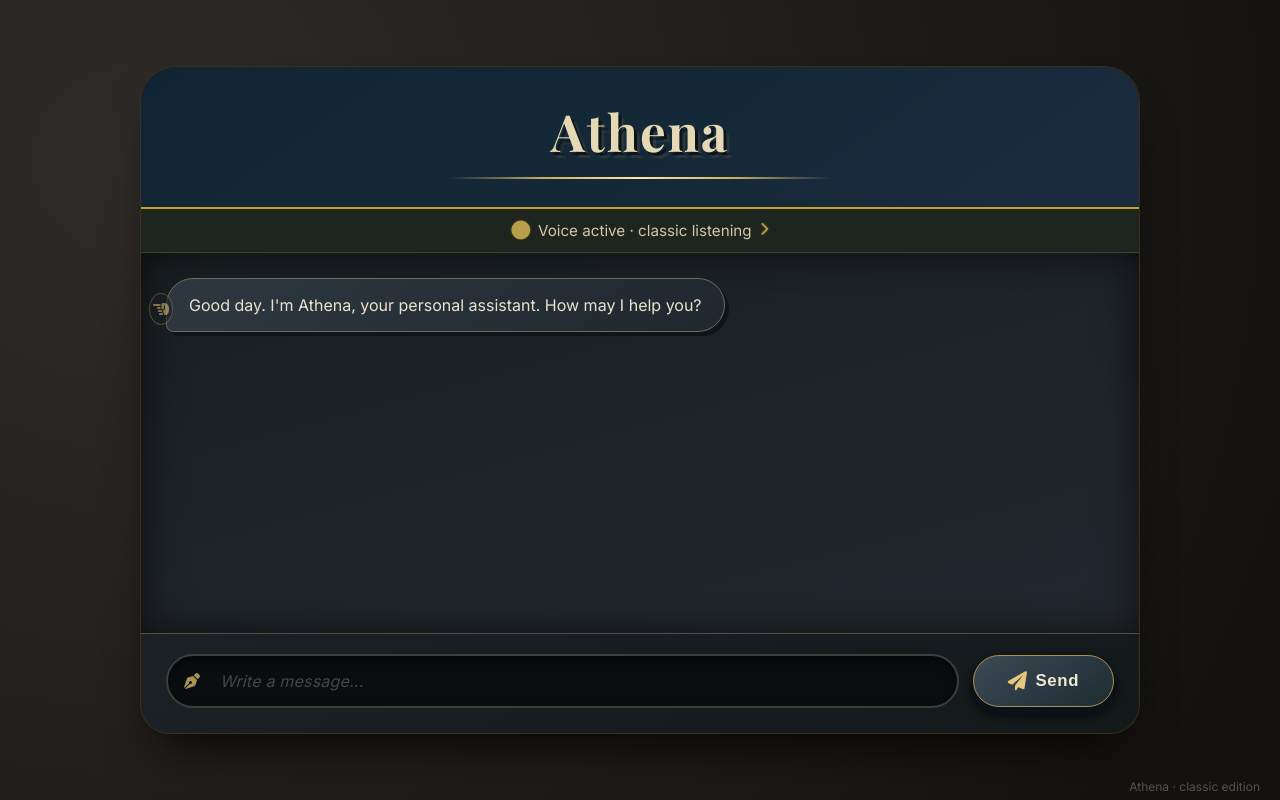
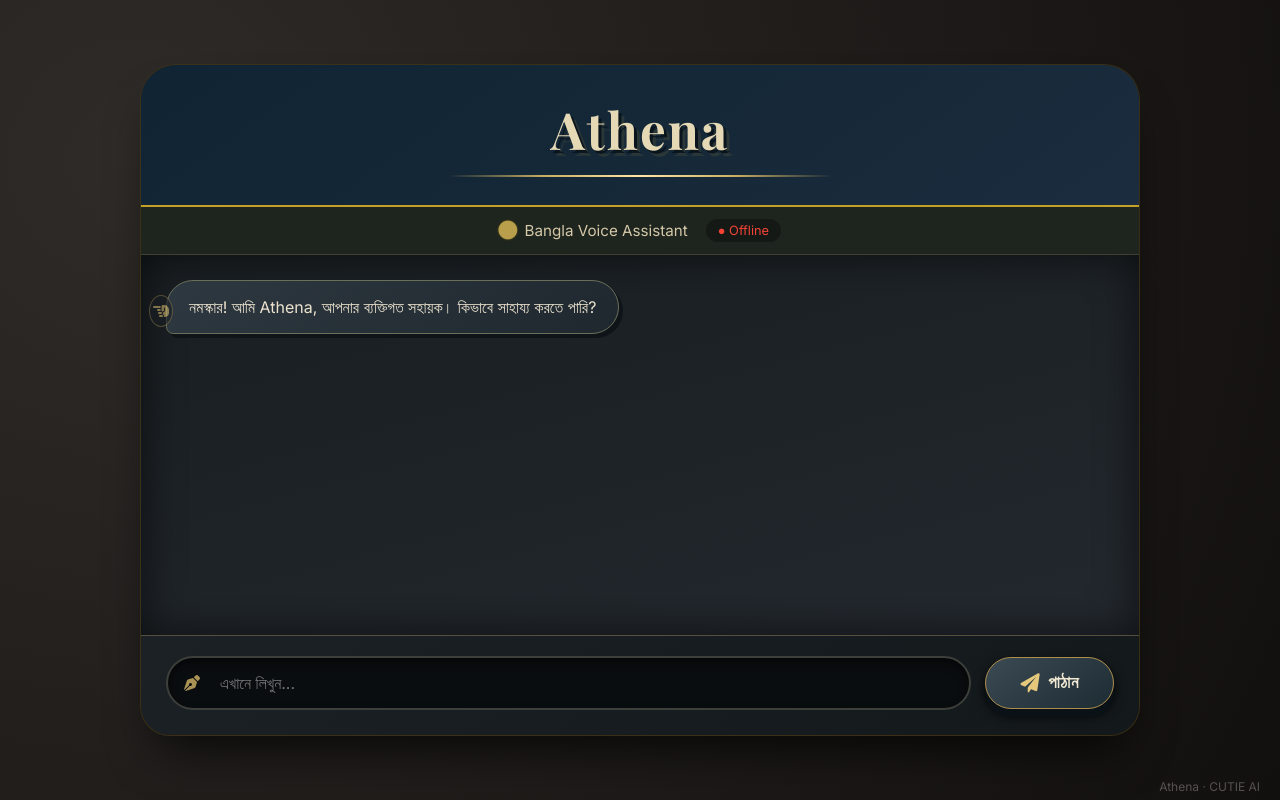
Before and after one commit to mondalrakesh3790-ai/-CUTIE-AI, a Flask app: template templates/index.html in a window 1280 px wide. Run offline with Flask 3, Linux system fonts and the light colour scheme; the template is opened without the code that fills it, so the values that code supplies are empty.

Commit message:
Update index.html for CUTIE AI Assistant

```diff
--- a/templates/index.html
+++ b/templates/index.html
@@ -3,14 +3,15 @@
 <head>
     <meta charset="UTF-8">
     <meta name="viewport" content="width=device-width, initial-scale=1.0">
-    <title>Athena · classic assistant</title>
-    <!-- classic & premium fonts: Playfair Display for headings, Inter for UI -->
+    <title>Athena · CUTIE AI Assistant</title>
+    <!-- classic & premium fonts -->
     <link rel="preconnect" href="https://fonts.googleapis.com">
     <link rel="preconnect" href="https://fonts.gstatic.com" crossorigin>
     <link href="https://fonts.googleapis.com/css2?family=Inter:opsz@14..32&family=Playfair+Display:wght@500;600;700&display=swap" rel="stylesheet">
-    <!-- subtle Font Awesome for classic icons -->
+    <!-- Font Awesome -->
     <link rel="stylesheet" href="https://cdnjs.cloudflare.com/ajax/libs/font-awesome/6.0.0-beta3/css/all.min.css">
     <style>
+        /* (apnar existing CSS style gulo same thakbe) */
         * {
             margin: 0;
             padding: 0;
@@ -19,7 +20,7 @@
 
         body {
             font-family: 'Inter', sans-serif;
-            background: #1e1c1a;  /* warm dark base */
+            background: #1e1c1a;
             background: radial-gradient(circle at 10% 20%, #2e2b28 0%, #12100e 100%);
             display: flex;
             justify-content: center;
@@ -39,30 +40,26 @@
             border-radius: 36px 36px 30px 30px;
             box-shadow: 0 30px 50px -20px rgba(0,0,0,0.8), 0 0 0 1px rgba(212, 175, 55, 0.1) inset;
             overflow: hidden;
-            transition: all 0.2s ease;
         }
 
-        /* header: deep navy + gold accent — now with classic name only */
         .header {
             background: #0f1c27;
             background: linear-gradient(145deg, #102433 0%, #1a2c3d 100%);
             padding: 30px 20px 22px 20px;
             text-align: center;
             border-bottom: 2px solid #c5a028;
-            position: relative;
         }
 
         .header h2 {
             font-family: 'Playfair Display', serif;
             font-weight: 700;
-            font-size: 3.2rem;          /* slightly larger for elegance */
+            font-size: 3.2rem;
             letter-spacing: 2px;
             color: #e5d9b5;
             text-shadow: 3px 3px 0 #0a141c, 6px 6px 0 rgba(170, 140, 60, 0.15);
-            margin-bottom: 0;              /* removed extra space */
+            margin-bottom: 0;
         }
 
-        /* gold separator line (kept for classic beauty) */
         .gold-sep {
             height: 2px;
             background: linear-gradient(90deg, transparent, #c9ae62, #ffe6a6, #c9ae62, transparent);
@@ -71,7 +68,6 @@
             border-radius: 4px;
         }
 
-        /* status bar — now refined, only "Voice active · classic listening" */
         .status {
             padding: 12px 10px;
             background: #1e241e;
@@ -98,9 +94,7 @@
             100% { opacity: 0.7; transform: scale(1); }
         }
 
-        /* chat messages area */
         .chat-messages {
-            background: #1a1c1a;
             background: linear-gradient(165deg, #191e22 0%, #23282e 100%);
             padding: 25px 25px 15px 25px;
             min-height: 380px;
@@ -153,7 +147,6 @@
         }
 
         .user .bubble {
-            background: #2b4638;
             background: linear-gradient(135deg, #2b4f3a, #1e3f2d);
             color: #f2ecd9;
             border-bottom-right-radius: 8px;
@@ -162,7 +155,6 @@
         }
 
         .bot .bubble {
-            background: #252c33;
             background: linear-gradient(135deg, #2e3840, #1f282f);
             color: #ece3cf;
             border-bottom-left-radius: 8px;
@@ -172,7 +164,7 @@
 
         .bot .bubble::before {
             font-family: "Font Awesome 6 Free";
-            content: "\f0a5";  /* fa-robot */
+            content: "\f0a5";
             font-weight: 900;
             position: absolute;
             left: -18px;
@@ -188,7 +180,7 @@
 
         .user .bubble::after {
             font-family: "Font Awesome 6 Free";
-            content: "\f007";  /* fa-user */
+            content: "\f007";
             font-weight: 900;
             position: absolute;
             right: -18px;
@@ -202,11 +194,9 @@
             border: 1px solid #6f8f72;
         }
 
-        /* input area */
         .input-area {
             display: flex;
             padding: 20px 25px 25px 25px;
-            background: #161a1c;
             background: linear-gradient(145deg, #1b2125, #13181b);
             border-top: 1px solid #544f3e;
             gap: 14px;
@@ -237,11 +227,9 @@
             padding: 15px 25px 15px 52px;
             font-size: 1rem;
             color: #ede7d7;
-            font-weight: 400;
             outline: none;
-            transition: all 0.2s;
+            transition: 0.2s;
             font-family: 'Inter', sans-serif;
-            letter-spacing: 0.2px;
             box-shadow: inset 0 4px 8px rgba(0,0,0,0.6);
         }
 
@@ -251,15 +239,7 @@
             box-shadow: 0 0 0 3px rgba(212, 175, 55, 0.25), inset 0 2px 6px #000;
         }
 
-        #input::placeholder {
-            color: #5f615a;
-            font-style: italic;
-            font-weight: 300;
-            opacity: 0.7;
-        }
-
         button {
-            background: #24323d;
             background: linear-gradient(145deg, #3c4a54, #1d2b33);
             border: 1.5px solid #ad8f4c;
             color: #f0e8d2;
@@ -292,39 +272,90 @@
             transform: translateY(4px);
             box-shadow: 0 4px 0 #0a1217;
         }
+
+        .connection-status {
+            font-size: 0.8rem;
+            padding: 4px 12px;
+            border-radius: 20px;
+            background: rgba(0,0,0,0.3);
+            margin-left: 10px;
+        }
+
+        .connected {
+            color: #4caf50;
+        }
+
+        .disconnected {
+            color: #f44336;
+        }
     </style>
 </head>
 <body>
 <div class="container">
     <div class="header">
-        <h2>Athena</h2>                    <!-- classic name, voice line removed -->
+        <h2>Athena</h2>
         <div class="gold-sep"></div>
-        <!-- nothing else: clean and classic -->
     </div>
 
     <div class="status">
-        <i class="fas fa-circle"></i> <span>Voice active · classic listening</span> <i class="fas fa-chevron-right" style="font-size: 0.8rem; opacity:0.8;"></i>
+        <i class="fas fa-circle"></i>
+        <span>Bangla Voice Assistant</span>
+        <span id="apiStatus" class="connection-status disconnected">● Connecting...</span>
     </div>
 
     <div class="chat-messages" id="chat">
-        <!-- classic welcome message from Athena -->
         <div class="message bot">
-            <div class="bubble">Good day. I'm Athena, your personal assistant. How may I help you?</div>
+            <div class="bubble">নমস্কার! আমি Athena, আপনার ব্যক্তিগত সহায়ক। কিভাবে সাহায্য করতে পারি?</div>
         </div>
     </div>
 
     <div class="input-area">
         <div class="input-wrapper">
             <i class="fas fa-pen-nib"></i>
-            <input type="text" id="input" placeholder="Write a message...">
+            <input type="text" id="input" placeholder="এখানে লিখুন...">
         </div>
-        <button onclick="sendMessage()"><i class="fas fa-paper-plane"></i> Send</button>
+        <button onclick="sendMessage()"><i class="fas fa-paper-plane"></i> পাঠান</button>
     </div>
 </div>
 
 <script>
     const chat = document.getElementById("chat");
     const input = document.getElementById("input");
+    const apiStatus = document.getElementById("apiStatus");
+
+    // ========== Render API URL - এখানে আপনার Render URL দিন ==========
+    const RENDER_API_URL = "https://cutie-ai.onrender.com"; // আপনার Render URL দিন
+    // =================================================================
+
+    function updateApiStatus(connected, message) {
+        if (connected) {
+            apiStatus.innerHTML = '● Connected';
+            apiStatus.className = 'connection-status connected';
+        } else {
+            apiStatus.innerHTML = `● ${message || 'Disconnected'}`;
+            apiStatus.className = 'connection-status disconnected';
+        }
+    }
+
+    // Check API connection on load
+    async function checkApiConnection() {
+        try {
+            const response = await fetch(`${RENDER_API_URL}/status`, {
+                method: 'GET',
+                headers: { 'Content-Type': 'application/json' }
+            });
+            if (response.ok) {
+                const data = await response.json();
+                updateApiStatus(true, 'Connected');
+                console.log('API connected:', data);
+            } else {
+                updateApiStatus(false, 'API Error');
+            }
+        } catch (e) {
+            console.error('API connection failed:', e);
+            updateApiStatus(false, 'Offline');
+        }
+    }
 
     function addMessage(text, type) {
         const div = document.createElement("div");
@@ -334,7 +365,6 @@
         chat.scrollTop = chat.scrollHeight;
     }
 
-    // backend endpoint (kept as original)
     async function sendMessage(msg = null) {
         const message = msg || input.value.trim();
         if (!message) return;
@@ -343,20 +373,21 @@
         input.value = "";
 
         try {
-            const res = await fetch("/chat", {
+            // Render API তে request পাঠানো
+            const res = await fetch(`${RENDER_API_URL}/chat`, {
                 method: "POST",
                 headers: { "Content-Type": "application/json" },
                 body: JSON.stringify({ message: message })
             });
+
             const data = await res.json();
             addMessage(data.response, "bot");
             speak(data.response);
         } catch (e) {
-            // fallback for demo (premium offline message)
-            console.warn("Server not reachable — using fallback echo");
-            const fallback = "I seem to be offline, but I heard: \"" + message + "\". (Athena echo)";
+            console.warn("Server not reachable:", e);
+            const fallback = "সার্ভার এ সমস্যা। দয়া করে আবার চেষ্টা করুন।";
             addMessage(fallback, "bot");
-            speak(fallback);
+            updateApiStatus(false, 'Offline');
         }
     }
 
@@ -364,28 +395,37 @@
         if (e.key === "Enter") sendMessage();
     });
 
-    // ================= VOICE SYSTEM (unchanged, trigger phrase remains) =================
+    // ================= VOICE SYSTEM =================
     let recognition;
     let listening = false;
 
     if ('webkitSpeechRecognition' in window) {
         recognition = new webkitSpeechRecognition();
         recognition.continuous = true;
-        recognition.lang = 'en-IN';
+        recognition.lang = 'bn-BD';  // Bangla language
         recognition.interimResults = false;
 
         recognition.onresult = function (event) {
             const transcript = event.results[event.results.length - 1][0].transcript.trim();
             console.log("Heard:", transcript);
 
-            if (transcript.toLowerCase().includes("hey cutie")) {
-                // trigger phrase unchanged — you may replace with "hey athena" if you wish
-                let command = transcript.toLowerCase().replace("hey cutie", "").trim();
+            // Wake word check - both English and Bangla
+            if (transcript.toLowerCase().includes("hey cutie") ||
+                transcript.toLowerCase().includes("কিউটি") ||
+                transcript.toLowerCase().includes("আথেনা")) {
+
+                let command = transcript.toLowerCase()
+                    .replace("hey cutie", "")
+                    .replace("কিউটি", "")
+                    .replace("আথেনা", "")
+                    .trim();
+
                 command = command.replace(/^[.,!?;:]+/, '').trim();
+
                 if (command.length > 0) {
                     sendMessage(command);
                 } else {
-                    sendMessage("hello");   // polite nudge
+                    sendMessage("হ্যালো");   // polite nudge
                 }
             }
         };
@@ -397,32 +437,46 @@
         recognition.start();
         listening = true;
     } else {
-        // gracefully show voice not supported
         const statusDiv = document.querySelector('.status');
         if (statusDiv) {
-            statusDiv.innerHTML = `<i class="fas fa-microphone-slash" style="color:#b48b5a;"></i> Voice not supported · classic typing only`;
+            statusDiv.innerHTML = `<i class="fas fa-microphone-slash" style="color:#b48b5a;"></i> Voice not supported`;
         }
     }
 
-    // Text-to-Speech (premium voice)
+    // Text-to-Speech with Bangla support
     function speak(text) {
         if (!window.speechSynthesis) return;
         window.speechSynthesis.cancel();
         const speech = new SpeechSynthesisUtterance(text);
-        speech.lang = "en-IN";
-        speech.rate = 0.95;
-        speech.pitch = 1.1;
+
+        // Try Bangla voice first
         const voices = window.speechSynthesis.getVoices();
-        const preferred = voices.find(v => v.lang === 'en-IN' && v.name.includes('Female'));
-        if (preferred) speech.voice = preferred;
+        const banglaVoice = voices.find(v => v.lang.includes('bn') || v.lang.includes('ben'));
+        const indianVoice = voices.find(v => v.lang === 'en-IN');
+
+        if (banglaVoice) {
+            speech.voice = banglaVoice;
+            speech.lang = 'bn-BD';
+        } else if (indianVoice) {
+            speech.voice = indianVoice;
+            speech.lang = 'en-IN';
+        }
+
+        speech.rate = 0.9;
+        speech.pitch = 1.2;
         window.speechSynthesis.speak(speech);
     }
 
     if (window.speechSynthesis) {
-        window.speechSynthesis.getVoices(); // preload
+        window.speechSynthesis.getVoices();
     }
+
+    // Check API connection on load
+    checkApiConnection();
+    // Check every 30 seconds
+    setInterval(checkApiConnection, 30000);
 </script>
 <!-- small classic signature -->
-<div style="position: fixed; bottom: 6px; right: 20px; opacity:0.3; font-size: 12px; color: #bba十五;">Athena · classic edition</div>
+<div style="position: fixed; bottom: 6px; right: 20px; opacity:0.3; font-size: 12px; color: #bba十五;">Athena · CUTIE AI</div>
 </body>
 </html>
```
